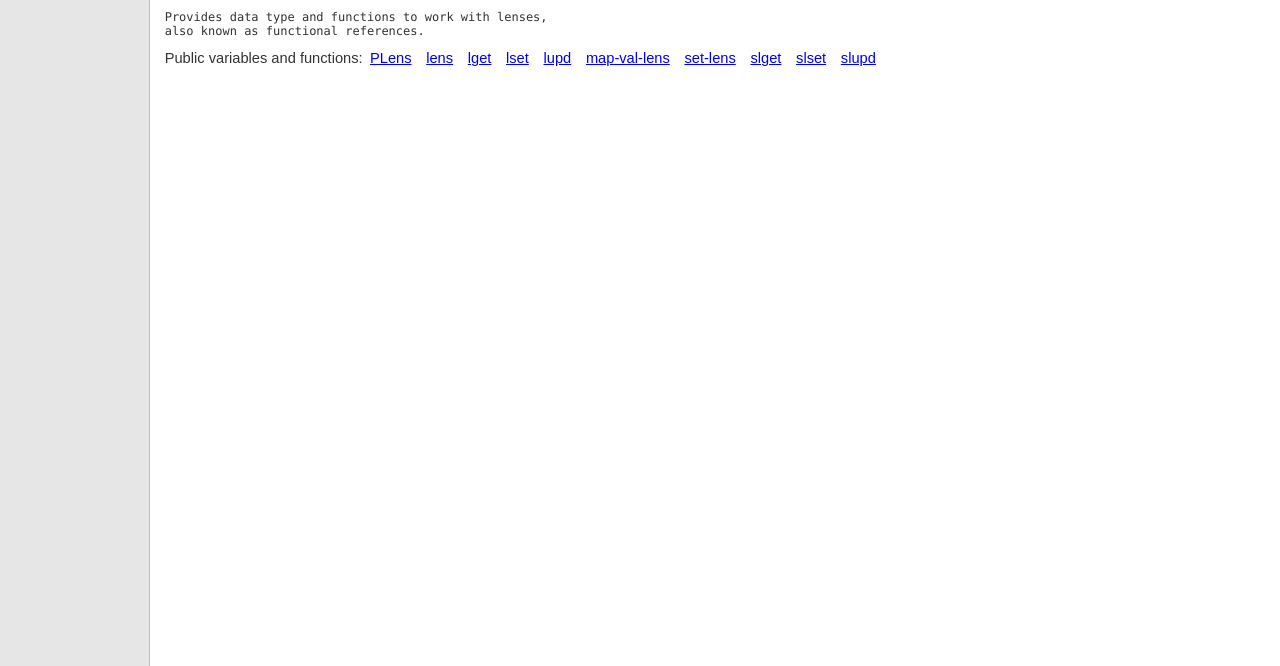
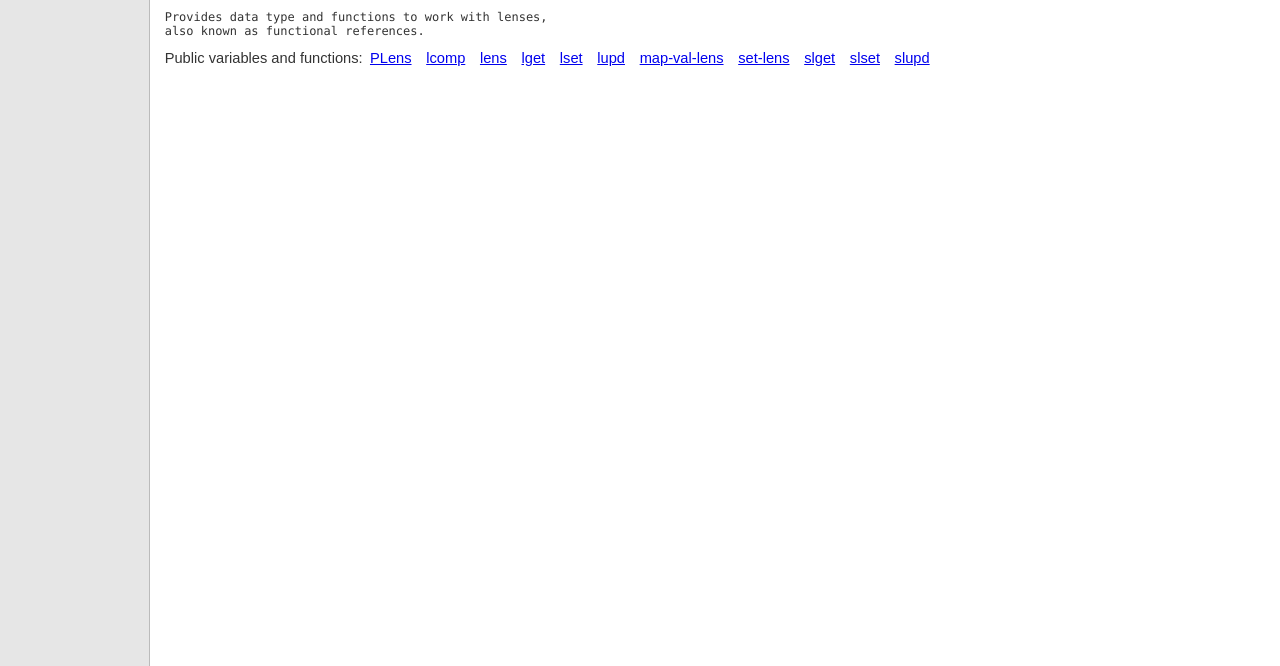
Before and after one commit to cark/data.lenses, a plain HTML site: page index.html in a window 1280 px wide. Shown: the part 134-800 px from the top of the page. Drawn offline with Linux system fonts and the light colour scheme.

Commit message:
Documentation update

```diff
--- a/index.html
+++ b/index.html
@@ -1,3 +1,3 @@
 <!DOCTYPE html>
 <html><head><link href="css/default.css" rel="stylesheet" type="text/css"><script src="js/jquery.min.js" type="text/javascript"></script><script src="js/page_effects.js" type="text/javascript"></script><title>Data.lenses 0.0.1-SNAPSHOT API documentation</title></head><body><div id="header"><h1><a href="index.html">Data.lenses 0.0.1-SNAPSHOT API documentation</a></h1></div><div class="sidebar" id="namespaces"><h3><span>Namespaces</span></h3><ul><li><a href="cark.data.lenses.html"><span>cark.data.lenses</span></a></li></ul></div><div class="namespace-index" id="content"><h2>Data.lenses 0.0.1-SNAPSHOT API documentation</h2><div class="doc">Implements lenses, also known as functional references</div><div class="namespace"><h3><a href="cark.data.lenses.html"><span>cark.data.lenses</span></a></h3><pre class="doc">Provides data type and functions to work with lenses,
-also known as functional references.</pre><div class="index"><p>Public variables and functions:</p><ul><li><a href="cark.data.lenses.html#var-PLens"><span>PLens</span></a></li><li><a href="cark.data.lenses.html#var-lens"><span>lens</span></a></li><li><a href="cark.data.lenses.html#var-lget"><span>lget</span></a></li><li><a href="cark.data.lenses.html#var-lset"><span>lset</span></a></li><li><a href="cark.data.lenses.html#var-lupd"><span>lupd</span></a></li><li><a href="cark.data.lenses.html#var-map-val-lens"><span>map-val-lens</span></a></li><li><a href="cark.data.lenses.html#var-set-lens"><span>set-lens</span></a></li><li><a href="cark.data.lenses.html#var-slget"><span>slget</span></a></li><li><a href="cark.data.lenses.html#var-slset"><span>slset</span></a></li><li><a href="cark.data.lenses.html#var-slupd"><span>slupd</span></a></li></ul></div></div></div></body></html>
+also known as functional references.</pre><div class="index"><p>Public variables and functions:</p><ul><li><a href="cark.data.lenses.html#var-PLens"><span>PLens</span></a></li><li><a href="cark.data.lenses.html#var-lcomp"><span>lcomp</span></a></li><li><a href="cark.data.lenses.html#var-lens"><span>lens</span></a></li><li><a href="cark.data.lenses.html#var-lget"><span>lget</span></a></li><li><a href="cark.data.lenses.html#var-lset"><span>lset</span></a></li><li><a href="cark.data.lenses.html#var-lupd"><span>lupd</span></a></li><li><a href="cark.data.lenses.html#var-map-val-lens"><span>map-val-lens</span></a></li><li><a href="cark.data.lenses.html#var-set-lens"><span>set-lens</span></a></li><li><a href="cark.data.lenses.html#var-slget"><span>slget</span></a></li><li><a href="cark.data.lenses.html#var-slset"><span>slset</span></a></li><li><a href="cark.data.lenses.html#var-slupd"><span>slupd</span></a></li></ul></div></div></div></body></html>
```
Also changed, not shown: cark.data.lenses.html (+2 -1 lines).
